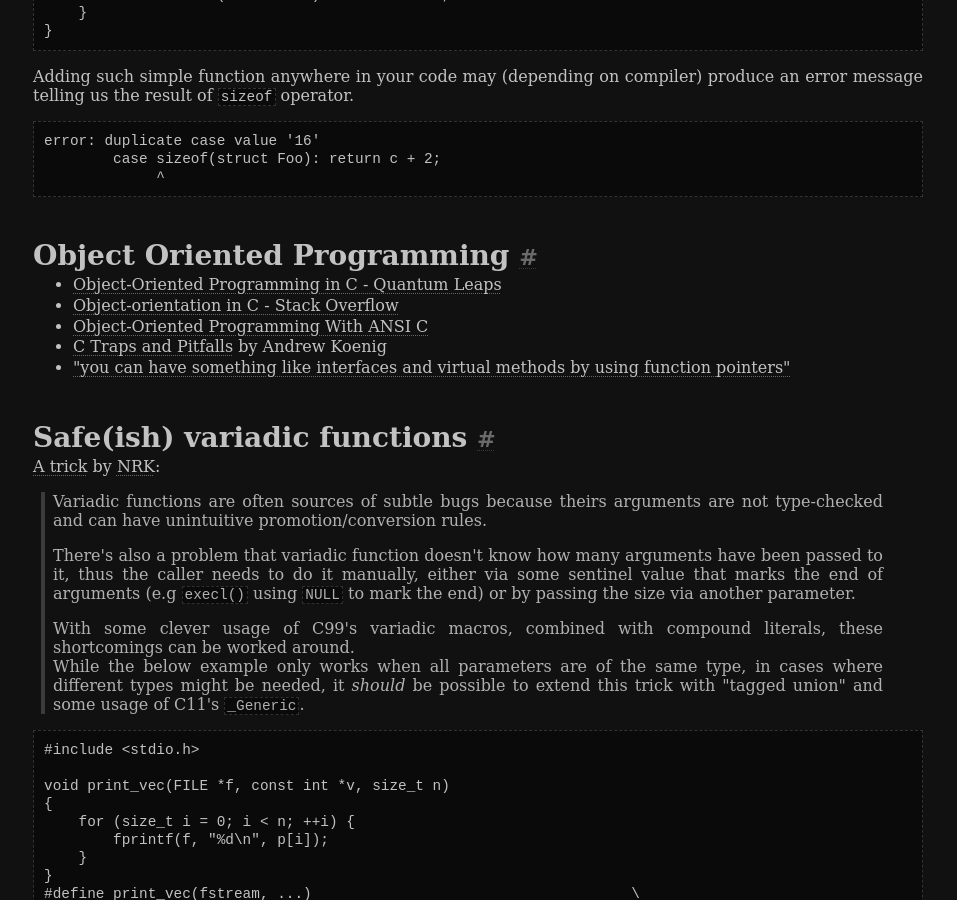
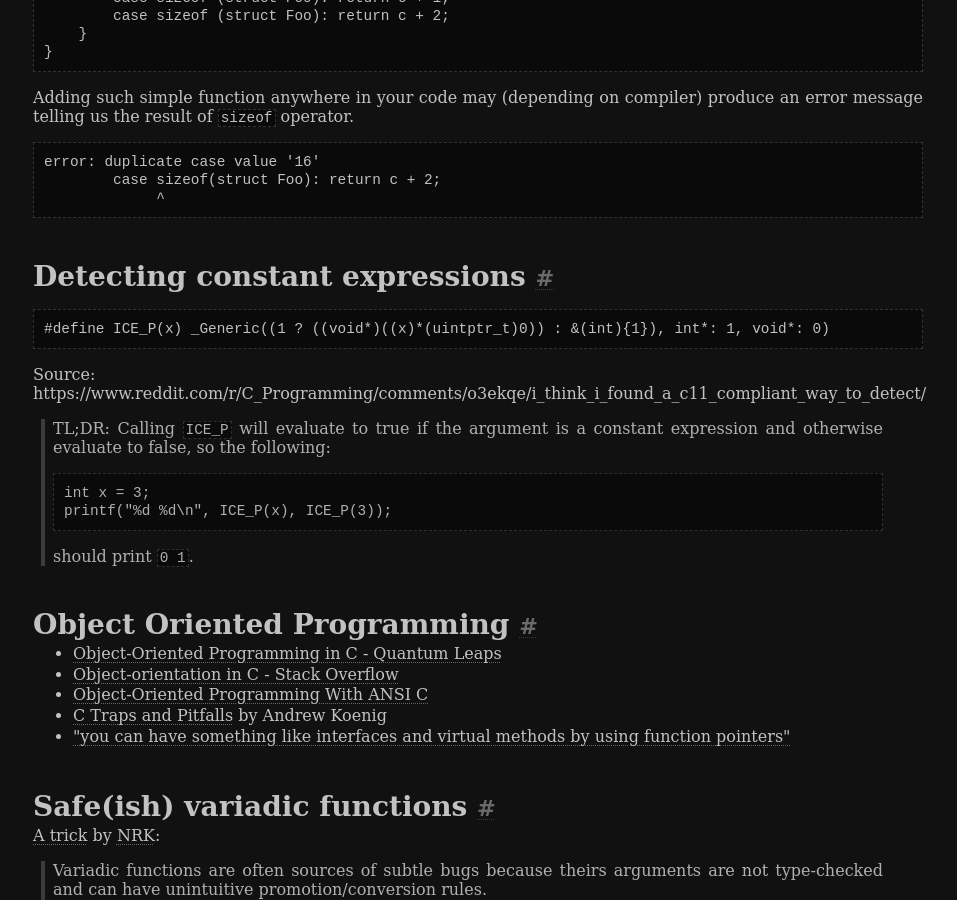
Before and after one commit to Jorenar/blog, a Jekyll site: the page built from _posts/2023-02-19-less-known-c.md, in a window 1280 px wide and 900 px high, scrolled down 17890 px. Shown: the whole window, without its empty margins (162-1119 px from the left). Built offline with Jekyll 4.4.1, drawn with Linux system fonts in a browser that asks for light colours; some of the changed text lies outside the part shown.

Commit message:
deploy: 2878c6f8af59a8811e45e69b0354f22dfd6373a3

````diff
--- a/_posts/2023-02-19-less-known-c.md
+++ b/_posts/2023-02-19-less-known-c.md
@@ -931,6 +931,22 @@ error: duplicate case value '16'
         case sizeof(struct Foo): return c + 2;
              ^
 ```
+## Detecting constant expressions
+
+```
+#define ICE_P(x) _Generic((1 ? ((void*)((x)*(uintptr_t)0)) : &(int){1}), int*: 1, void*: 0)
+```
+
+Source: https://www.reddit.com/r/C_Programming/comments/o3ekqe/i_think_i_found_a_c11_compliant_way_to_detect/
+
+> TL;DR: Calling `ICE_P` will evaluate to true if the argument is a constant
+> expression and otherwise evaluate to false, so the following:
+> ```
+> int x = 3;
+> printf("%d %d\n", ICE_P(x), ICE_P(3));
+> ```
+> should print `0 1`.
+
 ## Object Oriented Programming
 
 * [Object-Oriented Programming in C - Quantum Leaps](https://www.state-machine.com/oop)
````
